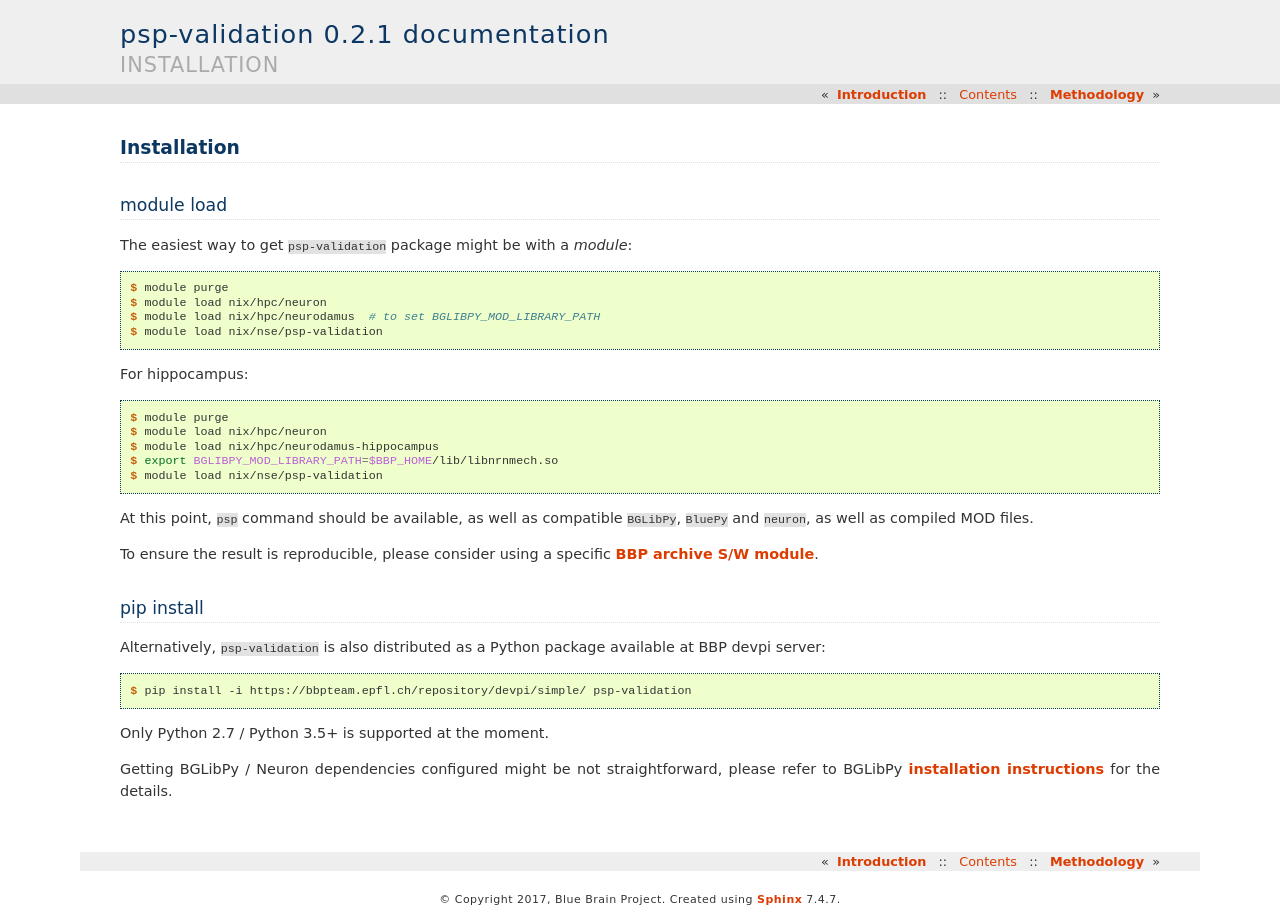
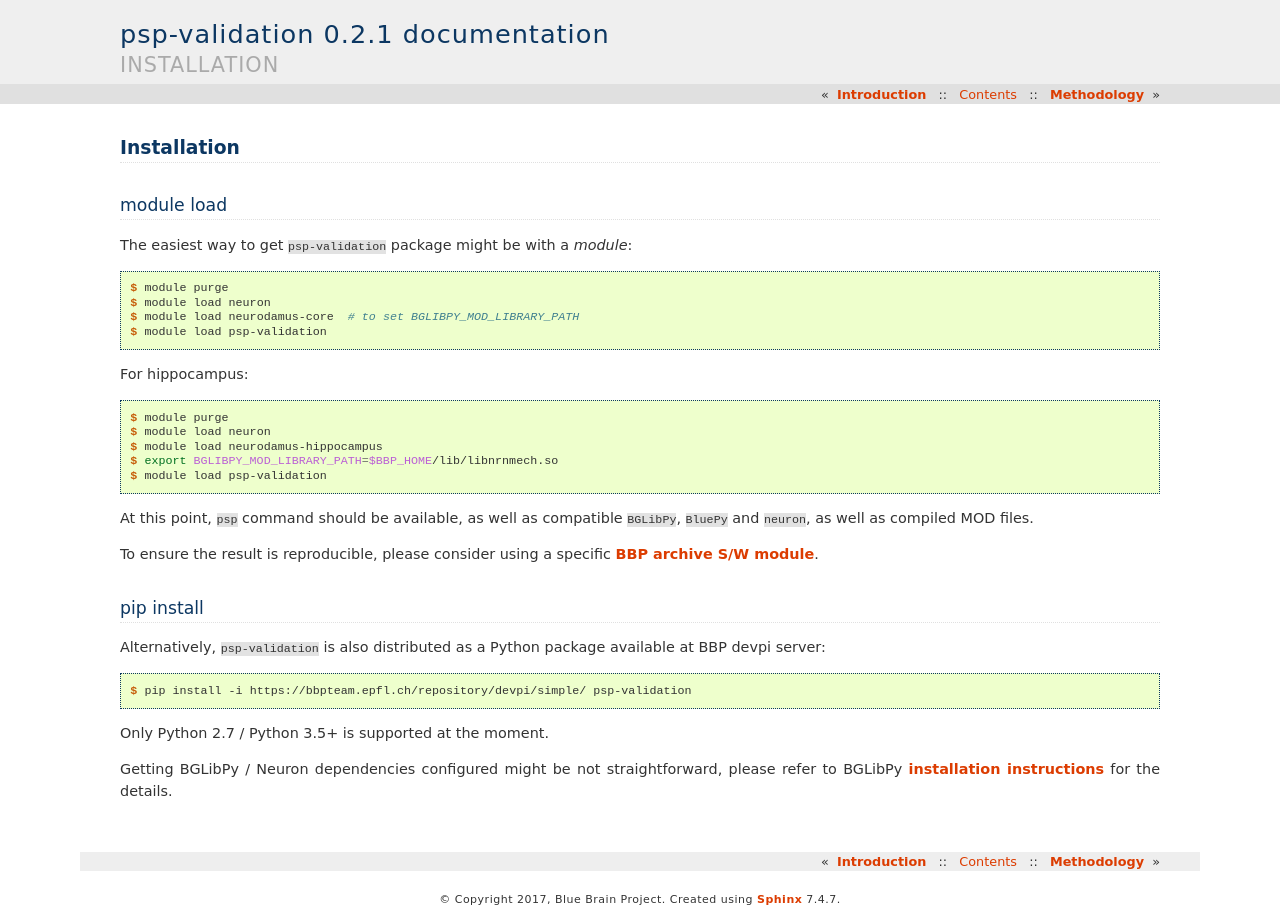
Before and after one commit to BlueBrain/psp-validation, a Sphinx documentation site: the page built from doc/source/install.rst, in a window 1280 px wide. Built offline with Sphinx 7.4.7, drawn with Linux system fonts in a browser that asks for light colours; formulas are drawn with MathJax 3.

Commit message:
Update module loads docs
Change-Id: I53aa7f0c7fa87185cdb43f4284288772a619426b

```diff
--- a/doc/source/install.rst
+++ b/doc/source/install.rst
@@ -9,19 +9,19 @@ The easiest way to get ``psp-validation`` package might be with a *module*:
 .. code-block:: console
 
     $ module purge
-    $ module load nix/hpc/neuron
-    $ module load nix/hpc/neurodamus  # to set BGLIBPY_MOD_LIBRARY_PATH
-    $ module load nix/nse/psp-validation
+    $ module load neuron
+    $ module load neurodamus-core  # to set BGLIBPY_MOD_LIBRARY_PATH
+    $ module load psp-validation
 
 For hippocampus:
 
 .. code-block:: console
 
     $ module purge
-    $ module load nix/hpc/neuron
-    $ module load nix/hpc/neurodamus-hippocampus
+    $ module load neuron
+    $ module load neurodamus-hippocampus
     $ export BGLIBPY_MOD_LIBRARY_PATH=$BBP_HOME/lib/libnrnmech.so
-    $ module load nix/nse/psp-validation
+    $ module load psp-validation
 
 At this point, ``psp`` command should be available, as well as compatible ``BGLibPy``, ``BluePy`` and ``neuron``, as well as compiled MOD files.
 
```
